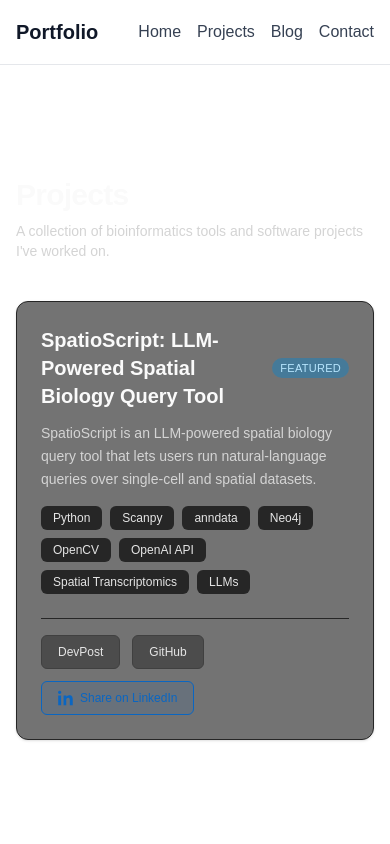
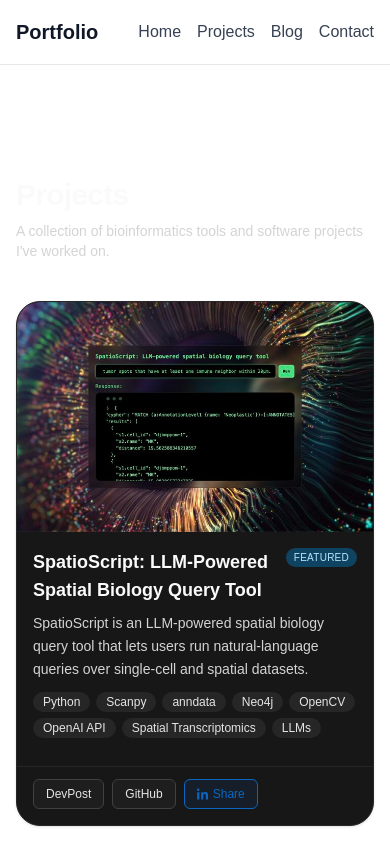
Before and after one commit to agkirici/agkirici.github.io, a Next.js app: page /projects in a window 390 px wide. Shown: the top 844 px of the page. Built offline with nearby package versions, Linux system fonts and the light colour scheme.

Commit message:
Update Projects page: match Blog card style with banner images and responsive grid

```diff
--- a/app/projects/page.tsx
+++ b/app/projects/page.tsx
@@ -1,18 +1,14 @@
 // © 2025 Arzu Kirici — All Rights Reserved
 
-import Link from "next/link";
 import { projects } from "@/data/projects";
 import ProjectCard from "@/components/ProjectCard";
 
 export default function ProjectsPage() {
-  const project = projects[0]; // Only one project for now
-
   return (
     <main className="min-h-screen px-4 py-12 md:py-16">
-      <div className="mx-auto max-w-4xl space-y-10">
-
+      <div className="mx-auto max-w-7xl">
         {/* Header */}
-        <header className="space-y-2">
+        <header className="space-y-2 mb-10">
           <h1 className="text-3xl font-bold tracking-tight sm:text-4xl text-neutral-50">
             Projects
           </h1>
@@ -21,17 +17,28 @@ export default function ProjectsPage() {
           </p>
         </header>
 
-        {/* === PROJECT CARD === */}
+        {/* Projects Grid */}
+        {projects.length === 0 ? (
+          <div className="rounded-xl border border-neutral-800 bg-neutral-900/60 p-8 text-center">
+            <p className="text-neutral-400">No projects yet. Check back soon!</p>
+          </div>
+        ) : (
+          <div className="grid grid-cols-1 md:grid-cols-2 xl:grid-cols-3 gap-8">
+            {projects.map((project, index) => (
               <ProjectCard
+                key={index}
                 title={project.title}
                 description={project.description}
                 tags={project.tags}
-          slug="spatioscript"
+                slug={project.slug || `project-${index}`}
                 featured={project.featured}
+                banner={project.banner}
                 link={project.link}
                 github={project.github}
               />
-
+            ))}
+          </div>
+        )}
       </div>
     </main>
   );
--- a/components/ProjectCard.tsx
+++ b/components/ProjectCard.tsx
@@ -3,6 +3,7 @@
 "use client";
 
 import Link from 'next/link';
+import Image from 'next/image';
 
 interface ProjectCardProps {
   title: string;
@@ -10,6 +11,7 @@ interface ProjectCardProps {
   tags: string[];
   slug: string;
   featured?: boolean;
+  banner?: string;
   link?: string;
   github?: string;
 }
@@ -25,52 +27,66 @@ function LinkedInIcon(props: React.SVGProps<SVGSVGElement>) {
   );
 }
 
-export default function ProjectCard({ title, description, tags, slug, featured, link, github }: ProjectCardProps) {
+export default function ProjectCard({ title, description, tags, slug, featured, banner, link, github }: ProjectCardProps) {
   // Compute the LinkedIn share URL - use the project's website URL
   const projectWebsiteUrl = `https://www.arzukirici.com/projects/${slug}`;
   const linkedinShareUrl = `https://www.linkedin.com/sharing/share-offsite/?url=${encodeURIComponent(projectWebsiteUrl)}`;
 
   return (
-    <div className="rounded-xl border border-neutral-800 bg-neutral-900/60 p-6 shadow-sm transition duration-200 hover:border-sky-500 hover:shadow-sky-500/20">
+    <div className="max-w-[380px] mx-auto rounded-3xl overflow-hidden bg-neutral-900 border border-neutral-800 shadow-sm transition duration-200 hover:border-sky-500 hover:shadow-sky-500/20">
       <Link href={`/projects/${slug}`} className="block">
-        <article className="space-y-3">
-          <div className="flex items-center gap-3">
-            <h2 className="text-xl font-semibold text-neutral-50">
+        {/* Banner Image */}
+        {banner && (
+          <div className="relative h-[230px] w-full overflow-hidden">
+            <Image
+              src={banner}
+              alt={title}
+              fill
+              className="object-cover"
+              sizes="(max-width: 768px) 100vw, (max-width: 1200px) 50vw, 33vw"
+            />
+          </div>
+        )}
+
+        {/* Content */}
+        <div className="p-4">
+          <div className="flex items-start gap-2 mb-2">
+            <h2 className="text-lg font-semibold text-neutral-50 flex-1">
               {title}
             </h2>
             {featured && (
-              <span className="rounded-full bg-sky-600/40 px-2 py-0.5 text-[11px] uppercase tracking-wide text-sky-200">
+              <span className="rounded-full bg-sky-600/40 px-2 py-0.5 text-[10px] uppercase tracking-wide text-sky-200 whitespace-nowrap">
                 Featured
               </span>
             )}
           </div>
 
-          <p className="text-neutral-300 text-sm leading-relaxed">
+          <p className="text-sm text-neutral-300 line-clamp-3 leading-relaxed mb-3">
             {description}
           </p>
 
           {/* Tags */}
-          <div className="flex flex-wrap gap-2 pt-1">
+          <div className="flex flex-wrap gap-1.5 mb-3">
             {tags.map((tag) => (
               <span
                 key={tag}
-                className="rounded-md bg-neutral-800 px-3 py-1 text-xs text-neutral-200"
+                className="rounded-full bg-neutral-800 px-2.5 py-0.5 text-xs text-neutral-200"
               >
                 {tag}
               </span>
             ))}
           </div>
-        </article>
+        </div>
       </Link>
 
       {/* Action buttons */}
-      <div className="mt-6 flex flex-wrap gap-3 pt-4 border-t border-neutral-800">
+      <div className="px-4 pb-4 border-t border-neutral-800 pt-3 flex flex-wrap gap-2">
         {link && (
           <a
             href={link}
             target="_blank"
             rel="noopener noreferrer"
-            className="inline-flex items-center gap-1.5 rounded-md border border-neutral-700 bg-neutral-800/50 px-4 py-2 text-xs font-medium text-neutral-200 hover:bg-neutral-800 hover:border-neutral-600 transition-colors"
+            className="inline-flex items-center gap-1.5 rounded-md border border-neutral-700 bg-neutral-800/50 px-3 py-1.5 text-xs font-medium text-neutral-200 hover:bg-neutral-800 hover:border-neutral-600 transition-colors"
             onClick={(e) => e.stopPropagation()}
           >
             <span>DevPost</span>
@@ -81,7 +97,7 @@ export default function ProjectCard({ title, description, tags, slug, featured,
             href={github}
             target="_blank"
             rel="noopener noreferrer"
-            className="inline-flex items-center gap-1.5 rounded-md border border-neutral-700 bg-neutral-800/50 px-4 py-2 text-xs font-medium text-neutral-200 hover:bg-neutral-800 hover:border-neutral-600 transition-colors"
+            className="inline-flex items-center gap-1.5 rounded-md border border-neutral-700 bg-neutral-800/50 px-3 py-1.5 text-xs font-medium text-neutral-200 hover:bg-neutral-800 hover:border-neutral-600 transition-colors"
             onClick={(e) => e.stopPropagation()}
           >
             <span>GitHub</span>
@@ -92,11 +108,11 @@ export default function ProjectCard({ title, description, tags, slug, featured,
           target="_blank"
           rel="noopener noreferrer"
           aria-label="Share on LinkedIn"
-          className="inline-flex items-center gap-1.5 rounded-md border border-[#0a66c2] bg-[#0a66c2]/10 px-4 py-2 text-xs font-medium text-[#0a66c2] hover:bg-[#0a66c2]/20 hover:border-[#0a66c2] transition-colors"
+          className="inline-flex items-center gap-1 rounded-md border border-[#0a66c2] bg-[#0a66c2]/10 px-3 py-1.5 text-xs font-medium text-[#0a66c2] hover:bg-[#0a66c2]/20 hover:border-[#0a66c2] transition-colors"
           onClick={(e) => e.stopPropagation()}
         >
-          <LinkedInIcon className="h-4 w-4" />
-          <span>Share on LinkedIn</span>
+          <LinkedInIcon className="h-3 w-3" />
+          <span>Share</span>
         </a>
       </div>
     </div>
--- a/data/projects.ts
+++ b/data/projects.ts
@@ -1,6 +1,7 @@
 export const projects = [
   {
     title: "SpatioScript: LLM-Powered Spatial Biology Query Tool",
+    slug: "spatioscript",
     featured: true,
     description:
       "SpatioScript is an LLM-powered spatial biology query tool that lets users run natural-language queries over single-cell and spatial datasets.",
@@ -14,6 +15,7 @@ export const projects = [
       "Spatial Transcriptomics",
       "LLMs",
     ],
+    banner: "/spatioscript-banner.jpg.jpeg",
     link: "https://devpost.com/software/spatioscript-llm-powered-spatial-biology-query-tool",
     github: "https://github.com/hackbio-ca/spatioscript-llm-spatial-biology",
   },
```
Also changed, not shown: public/spatioscript-banner.jpg.jpeg (added). Lines whose indentation alone changed are shown as unchanged.
